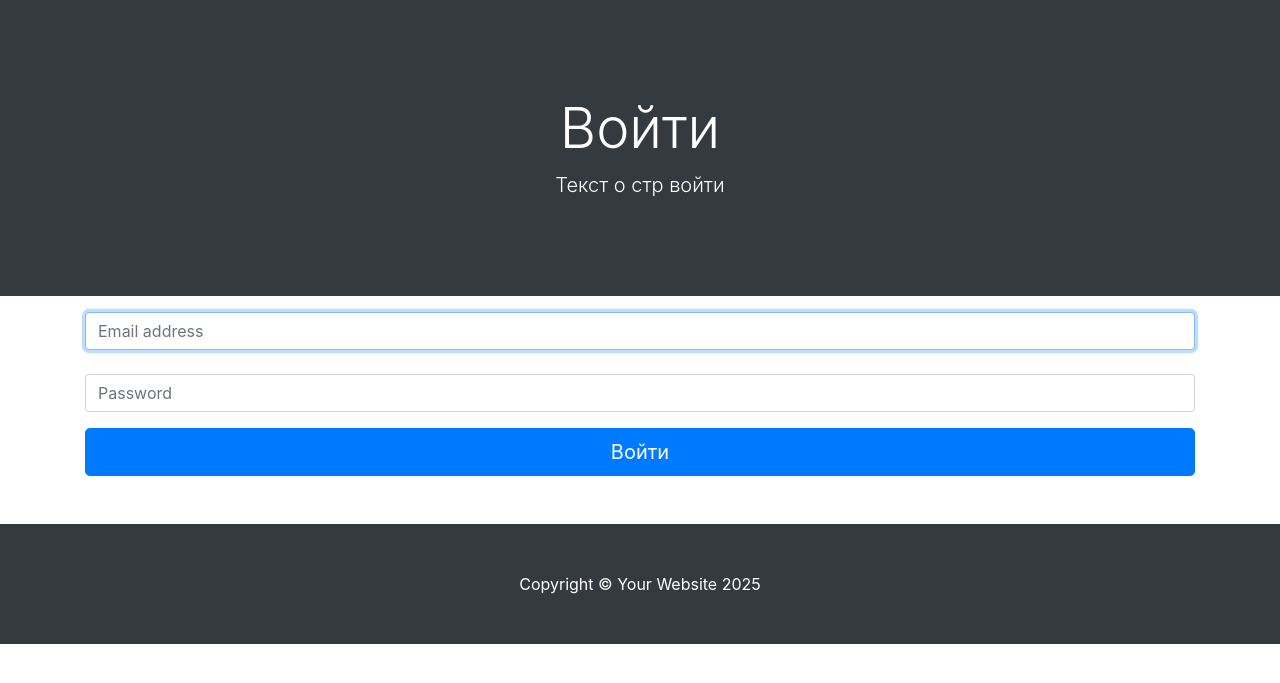
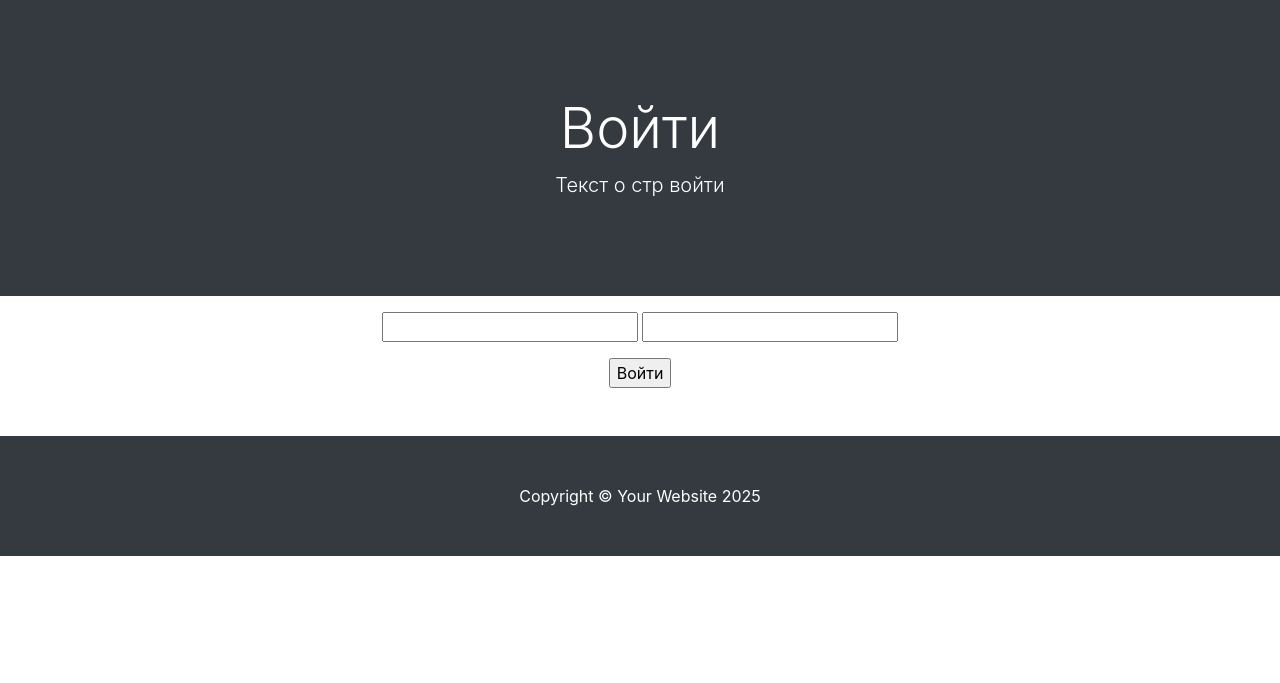
Before and after one commit to TimurQobilov/AppShop, a Flask app: page /signin in a window 1280 px wide. Shown: the part 88-771 px from the top of the page. Run offline with Flask 3, Linux system fonts and the light colour scheme.

Commit message:
add bez error

```diff
--- a/app.py
+++ b/app.py
@@ -2,7 +2,7 @@ from flask import Flask, render_template, request, redirect, url_for, session, f
 from flask_bcrypt import check_password_hash
 from flask_sqlalchemy import SQLAlchemy
 from app.models import db, User, Product
-from app.forms import LoginForm, RegistrationForm,ProfileForm
+from app.forms import *
 
 
 
@@ -10,6 +10,8 @@ app = Flask(__name__)
 # app.config['SQLALCHEMY_DATABASE_URI'] = 'postgresql://postgres:timur910210@localhost/online_store'
 app.config['SQLALCHEMY_DATABASE_URI'] = 'sqlite:///test.db'
 app.config['SQLALCHEMY_TRACK_MODIFICATIONS'] = False
+app.config['CSRF_ENABLED'] = True
+app.config['SECRET_KEY'] = 'secret'
 db = SQLAlchemy(app)
 
 
@@ -23,28 +25,7 @@ with app.app_context():
 def index():
     return render_template('index.html')
 
-#вход в магазин
-@app.route('/signin', methods=['GET', 'POST'])
-def signin():
-    form = LoginForm()
-    if request.method == 'POST' and form.validate_on_submit():
-        username = form.username.data
-        password = form.password.data
-        user = User.query.filter_by(username=username).first()
-        if user and check_password_hash(user.password, password):
-            session['user_id'] = user.id
-            flash("Вы успешно вошли", "success")
-            return redirect(url_for('index'))
-        else:
-            flash("Неверное имя пользователя или пароль", "danger")
-    return render_template('signin.html', form=form)
 
-# Выход пользователя
-@app.route('/logout')
-def logout():
-    session.pop('user_id', None)
-    flash("Вы вышли из системы", "info")
-    return redirect(url_for('index'))
 
 #добавления товара
 @app.route('/create', methods=['GET', 'POST'])
@@ -57,30 +38,53 @@ def create():
         try:
             db.session.add(item)
             db.session.commit()
-            return redirect(url_for('index'))
+            return redirect(url_for('/'))
         except:
             return "Error"
     return render_template('create.html')
 
 
-
-
 # Регистрация пользователя
-@app.route('/signup')
-def signup():
-    form = RegistrationForm(request.form)
+@app.route('/registration', methods=['GET', 'POST'])
+def registration():
+    form = RegistrationForm()
     if form.validate_on_submit():
-        username = form.username.data
-        password = form.password.data
+        username = form.username()
+        email= form.email()
+        password = form.password()
         if User.query.filter_by(username=username).first():
-            flash("Пользователь с таким именем уже существует", "danger")
-            return redirect(url_for('register'))
+            flash("Пользователь с таким именем существует", "danger")
+            return redirect(url_for('registration'))
         new_user = User(username=username, password=password)
         db.session.add(new_user)
         db.session.commit()
         flash("Вы успешно зарегистрировались!", "success")
-        return redirect(url_for('login'))
+        return redirect(url_for('signin'))
     return render_template('registration.html', form=form)
+
+#вход в магазин
+@app.route('/signin', methods=['GET', 'POST'])
+def signin():
+    form = LoginForm()
+    if request.method == 'POST' and form.validate_on_submit():
+        username = form.username.data
+        password = form.password.data
+        user = User.query.filter_by(username=username).first()
+        if user and check_password_hash(user.password, password):
+            session['user_id'] = user.id
+            flash("Вы успешно вошли", "success")
+            return redirect(url_for('/'))
+        else:
+            flash("Неверное имя пользователя или пароль", "danger")
+    return render_template('signin.html', form=form)
+
+
+# Выход пользователя
+@app.route('/logout')
+def logout():
+    session.pop('user_id', None)
+    flash("Вы вышли из системы", "info")
+    return redirect(url_for('index'))
 
 
 
--- a/app/forms.py
+++ b/app/forms.py
@@ -1,11 +1,13 @@
 from flask_wtf import FlaskForm
-from wtforms import StringField, PasswordField, FloatField, TextAreaField, SubmitField
+from wtforms import StringField, PasswordField, FloatField, TextAreaField, SubmitField,EmailField
 from wtforms.validators import DataRequired,Length
 
 class RegistrationForm(FlaskForm):
-    username = StringField('Имя пользователя', validators=[DataRequired(), Length(min=2, max=20)])
-    password = PasswordField('Пароль', validators=[DataRequired(), Length(min=8)])
-    submit = SubmitField('Зарегистрироваться')
+    username = StringField(label='Имя', validators=[DataRequired('Заполните имя'), Length(min=2, max=20)])
+    email = EmailField(label='Почта', validators=[DataRequired('Впишите почту')])
+    password1 = PasswordField(label='Придумайте пароль', validators=[DataRequired('Придумайте пароль'), Length(min=8)])
+    password2 = PasswordField(label='Повторите пароль', validators=[DataRequired('Повторите пароль'), Length(min=8)])
+    submit = SubmitField(label='Зарегистрироваться')
 
 class LoginForm(FlaskForm):
     username =StringField('Имя пользователя' , validators=[DataRequired()])
--- a/templates/base.html
+++ b/templates/base.html
@@ -20,7 +20,7 @@
 
 
       </nav>
-           <a class="btn btn-outline-primary" href="/signup">Зарегистрироватся</a>
+           <a class="btn btn-outline-primary" href="/registration">Зарегистрироватся</a>
            <br>
            <a class="btn btn-outline-primary" href="/signin">Войти</a>
     </div>
--- a/templates/create.html
+++ b/templates/create.html
@@ -17,7 +17,7 @@
 
       <input type="text" name="title" class="form-control" placeholder="Название товара">
       <br>
-      <input type="number" name="price" class="form-control" placeholder="Цена товара" required="">
+      <input type="number" name="price" class="form-control" placeholder="Цена товара">
       <div class="checkbox mb-3">
       </div>
       <button class="btn btn-success" type="submit">Добавить товар</button>
--- a/templates/signin.html
+++ b/templates/signin.html
@@ -13,16 +13,15 @@
 <body>
 <div class="container">
   <body class="text-center"cz-shortcut-listen="true">
-    <form class="form-signin" method="post">
+    <form class="form-signin" method="post" action="/signin/">
       <h1 class="h3 mb-3 font-weight-normal"> </h1>
-      <label for="inputEmail" class="sr-only">Email address</label>
-      <input type="email" id="inputEmail" class="form-control" placeholder="Email address" required="" autofocus=""><br>
-      <label for="inputPassword" class="sr-only">Password</label>
-      <input type="password" id="inputPassword" class="form-control" placeholder="Password" required="">
+     {{ form.username }}
+
+      {{ form.password }}
       <div class="checkbox mb-3">
 
       </div>
-      <button class="btn btn-lg btn-primary btn-block" type="submit">Войти</button>
+      {{ form.submit }}
       <p class="mt-5 mb-3 text-muted"></p>
     </form>
 
```
Also changed, not shown: templates/registration.html (+7 -7 lines).
